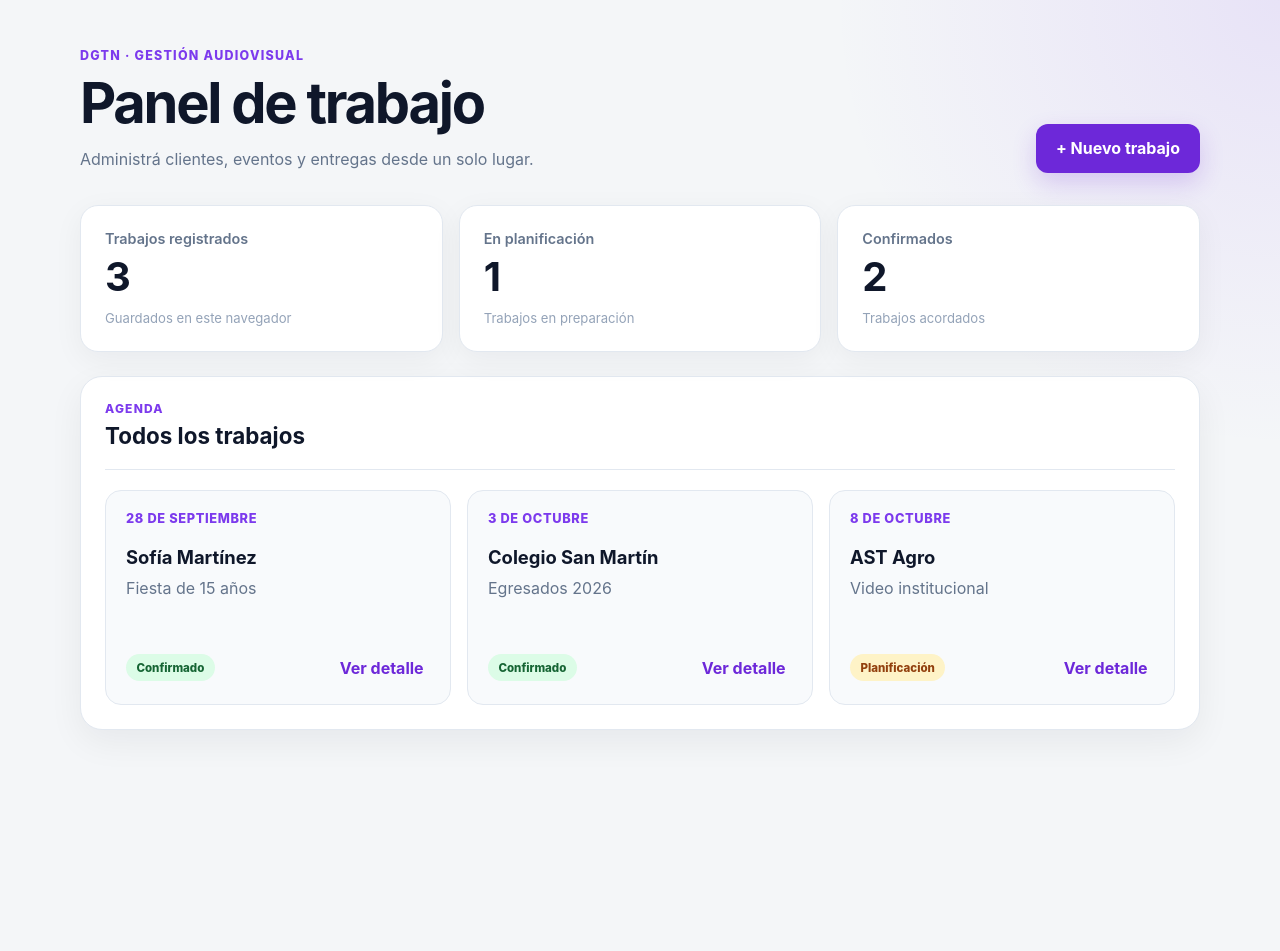
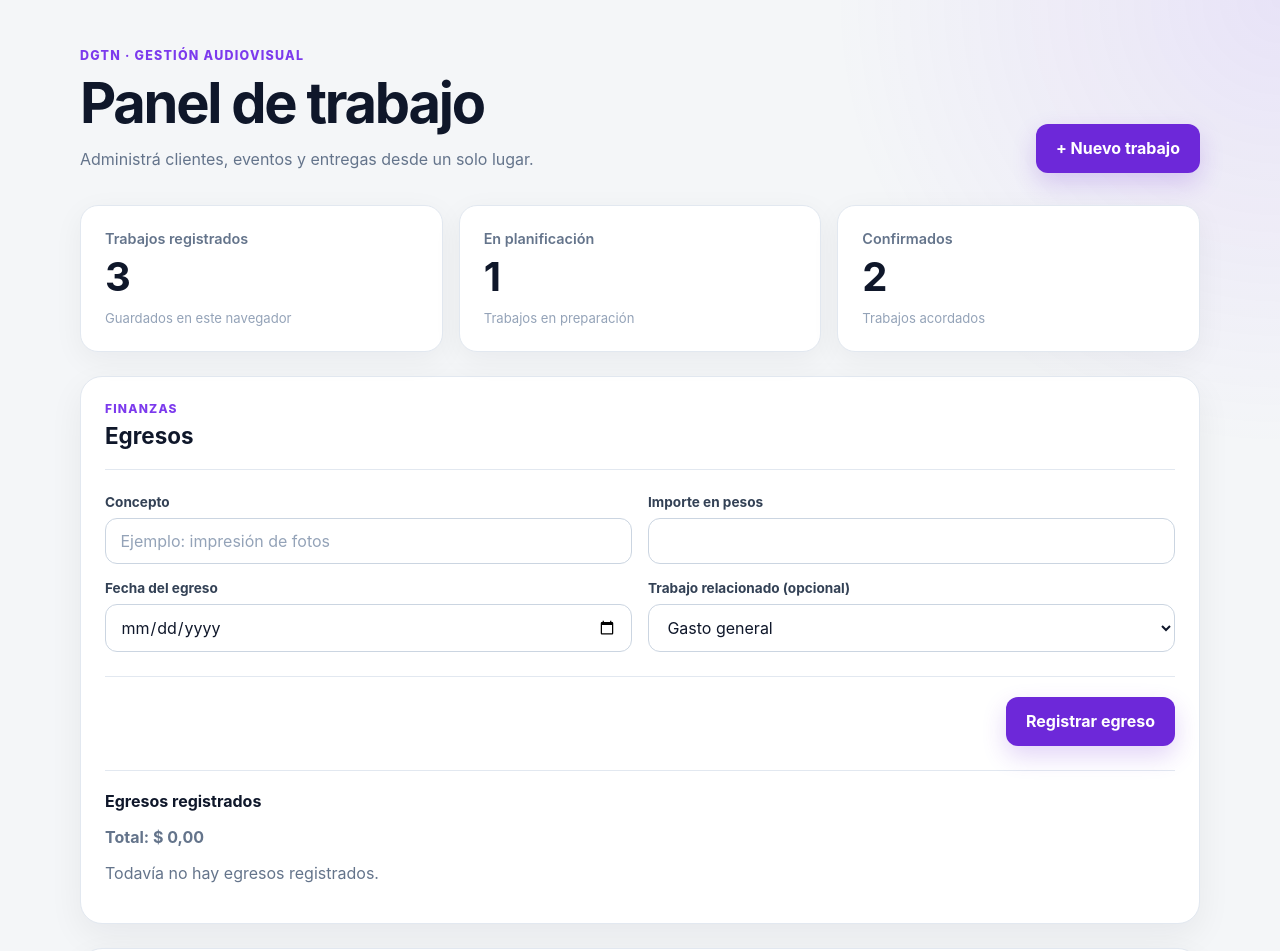
Before and after one commit to cristianegaitan/gestor-dgtn, a React (Vite) app: page / in a window 1280 px wide. Shown: the top 951 px of the page. Before the commit the page ends 800 px from the top, so only its background shows below. Built offline with nearby package versions, Linux system fonts and the light colour scheme.

Commit message:
feat: track business expenses

```diff
--- a/src/App.css
+++ b/src/App.css
@@ -583,3 +583,48 @@ button:focus-visible {
   padding: 0.45rem 0.7rem;
   font-size: 0.8rem;
 }
+
+.expenses-section {
+  margin-bottom: 1.5rem;
+}
+
+.expense-history {
+  margin-top: 1.5rem;
+  padding-top: 1.25rem;
+  border-top: 1px solid #e2e8f0;
+}
+
+.expense-history h3 {
+  margin: 0 0 1rem;
+  color: #0f172a;
+  font-size: 1rem;
+}
+
+.expense-history>p {
+  color: #64748b;
+}
+
+.expense-list {
+  display: grid;
+  grid-template-columns: repeat(auto-fit, minmax(min(100%, 240px), 1fr));
+  gap: 0.75rem;
+  margin: 0;
+  padding: 0;
+  list-style: none;
+}
+
+.expense-list li {
+  display: grid;
+  gap: 0.35rem;
+  min-width: 0;
+  padding: 1rem;
+  border: 1px solid #e2e8f0;
+  border-radius: 0.75rem;
+  background: #f8fafc;
+  overflow-wrap: anywhere;
+}
+
+.expense-list li span {
+  color: #64748b;
+  font-size: 0.875rem;
+}
--- a/src/App.jsx
+++ b/src/App.jsx
@@ -2,6 +2,19 @@ import { useEffect, useState } from 'react'
 import './App.css'
 
 const CLAVE_TRABAJOS = 'gestor-dgtn-trabajos'
+
+const CLAVE_EGRESOS = 'gestor-dgtn-egresos'
+
+function obtenerEgresosGuardados() {
+  try {
+    const egresosGuardados = JSON.parse(
+      localStorage.getItem(CLAVE_EGRESOS) ?? '[]',
+    )
+    return Array.isArray(egresosGuardados) ? egresosGuardados : []
+  } catch {
+    return []
+  }
+}
 
 const trabajosIniciales = [
   {
@@ -40,6 +53,13 @@ const formularioInicial = {
   enlacePixieset: '',
 }
 
+const formularioEgresoInicial = {
+  concepto: '',
+  monto: '',
+  fecha: '',
+  trabajoId: '',
+}
+
 function obtenerTrabajosGuardados() {
   const trabajosGuardados = localStorage.getItem(CLAVE_TRABAJOS)
 
@@ -72,6 +92,8 @@ function calcularCobradoCentavos(cuenta) {
 
 function App() {
   const [trabajos, setTrabajos] = useState(obtenerTrabajosGuardados)
+  const [egresos, setEgresos] = useState(obtenerEgresosGuardados)
+  const [formularioEgreso, setFormularioEgreso] = useState(formularioEgresoInicial)
   const [mostrarFormulario, setMostrarFormulario] = useState(false)
   const [formulario, setFormulario] = useState(formularioInicial)
   const [formularioCuenta, setFormularioCuenta] = useState({
@@ -95,6 +117,10 @@ function App() {
   useEffect(() => {
     localStorage.setItem(CLAVE_TRABAJOS, JSON.stringify(trabajos))
   }, [trabajos])
+
+  useEffect(() => {
+    localStorage.setItem(CLAVE_EGRESOS, JSON.stringify(egresos))
+  }, [egresos])
 
   const trabajoSeleccionado =
     trabajos.find((trabajo) => trabajo.id === idTrabajoSeleccionado) ?? null
@@ -129,6 +155,15 @@ function App() {
 
     setFormulario((formularioActual) => ({
       ...formularioActual,
+      [name]: value,
+    }))
+  }
+
+  function manejarCambioEgreso(evento) {
+    const { name, value } = evento.target
+
+    setFormularioEgreso((datosActuales) => ({
+      ...datosActuales,
       [name]: value,
     }))
   }
@@ -242,6 +277,38 @@ function App() {
     setFormularioCuenta({ nombre: '', total: '' })
   }
 
+  function registrarEgreso(evento) {
+    evento.preventDefault()
+
+    const concepto = formularioEgreso.concepto.trim()
+    const montoCentavos = Math.round(Number(formularioEgreso.monto) * 100)
+    const trabajoId =
+      formularioEgreso.trabajoId === ''
+        ? null
+        : Number(formularioEgreso.trabajoId)
+
+    if (
+      !concepto ||
+      !formularioEgreso.fecha ||
+      !Number.isSafeInteger(montoCentavos) ||
+      montoCentavos <= 0 ||
+      (trabajoId !== null &&
+        !trabajos.some((trabajo) => trabajo.id === trabajoId))
+    ) {
+      return
+    }
+
+    const nuevoEgreso = {
+      id: crypto.randomUUID(),
+      concepto,
+      montoCentavos,
+      fecha: formularioEgreso.fecha,
+      trabajoId,
+    }
+
+    setEgresos((egresosActuales) => [...egresosActuales, nuevoEgreso])
+    setFormularioEgreso(formularioEgresoInicial)
+  }
 
   function registrarPago(evento) {
     evento.preventDefault()
@@ -851,6 +918,123 @@ function App() {
           ))}
         </section>
 
+        <section className="jobs-section expenses-section" aria-labelledby="egresos-title">
+          <div className="section-heading">
+            <div>
+              <p className="section-label">Finanzas</p>
+              <h2 id="egresos-title">Egresos</h2>
+            </div>
+          </div>
+
+          <form className="job-form" onSubmit={registrarEgreso}>
+            <div className="form-field">
+              <label htmlFor="conceptoEgreso">Concepto</label>
+              <input
+                id="conceptoEgreso"
+                name="concepto"
+                type="text"
+                value={formularioEgreso.concepto}
+                onChange={manejarCambioEgreso}
+                placeholder="Ejemplo: impresión de fotos"
+                required
+              />
+            </div>
+
+            <div className="form-field">
+              <label htmlFor="montoEgreso">Importe en pesos</label>
+              <input
+                id="montoEgreso"
+                name="monto"
+                type="number"
+                min="0.01"
+                step="0.01"
+                value={formularioEgreso.monto}
+                onChange={manejarCambioEgreso}
+                required
+              />
+            </div>
+
+            <div className="form-field">
+              <label htmlFor="fechaEgreso">Fecha del egreso</label>
+              <input
+                id="fechaEgreso"
+                name="fecha"
+                type="date"
+                min="2000-01-01"
+                max="2100-12-31"
+                value={formularioEgreso.fecha}
+                onChange={manejarCambioEgreso}
+                required
+              />
+            </div>
+
+            <div className="form-field">
+              <label htmlFor="trabajoEgreso">Trabajo relacionado (opcional)</label>
+              <select
+                id="trabajoEgreso"
+                name="trabajoId"
+                value={formularioEgreso.trabajoId}
+                onChange={manejarCambioEgreso}
+              >
+                <option value="">Gasto general</option>
+                {trabajos.map((trabajo) => (
+                  <option key={trabajo.id} value={trabajo.id}>
+                    {trabajo.cliente} · {trabajo.servicio}
+                  </option>
+                ))}
+              </select>
+            </div>
+
+            <div className="form-actions">
+              <button className="primary-button" type="submit">
+                Registrar egreso
+              </button>
+            </div>
+          </form>
+          <div className="expense-history">
+            <h3>Egresos registrados</h3>
+
+            <p>
+              <strong>
+                Total: {(egresos.reduce(
+                  (suma, egreso) => suma + egreso.montoCentavos,
+                  0,
+                ) / 100).toLocaleString('es-AR', {
+                  style: 'currency',
+                  currency: 'ARS',
+                })}
+              </strong>
+            </p>
+
+            {egresos.length === 0 ? (
+              <p>Todavía no hay egresos registrados.</p>
+            ) : (
+              <ul className="expense-list">
+                {[...egresos].reverse().map((egreso) => (
+                  <li key={egreso.id}>
+                    <strong>{egreso.concepto}</strong>
+                    <span>
+                      {formatearFecha(egreso.fecha)} ·{' '}
+                      {egreso.trabajoId === null
+                        ? 'Gasto general'
+                        : (trabajos.find(
+                          (trabajo) => trabajo.id === egreso.trabajoId,
+                        )?.cliente ?? 'Trabajo eliminado')}
+                    </span>
+                    <strong>
+                      {(egreso.montoCentavos / 100).toLocaleString('es-AR', {
+                        style: 'currency',
+                        currency: 'ARS',
+                      })}
+                    </strong>
+                  </li>
+                ))}
+              </ul>
+            )}
+          </div>
+
+        </section>
+
         <section className="jobs-section">
           <div className="section-heading">
             <div>
```
Also changed, not shown: src/index.css (line endings or trailing spaces).
